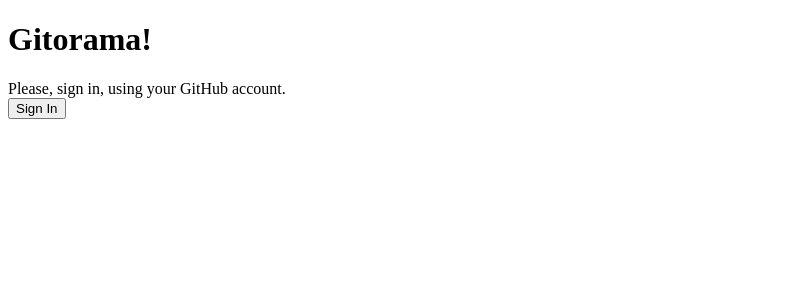
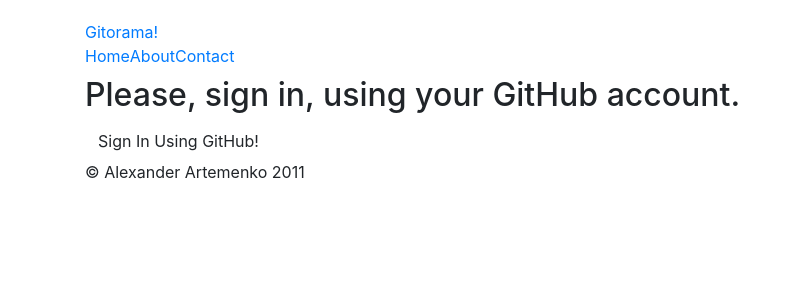
Before and after one commit to svetlyak40wt/gitorama.com, a Flask app: page / in a window 1280 px wide. Shown: the top 300 px of the page, without its empty margins (0-793 px from the left). Run offline with Flask 2, Linux system fonts and the light colour scheme; some libraries are stand-ins or nearby versions.

Commit message:
Twitter bootstrap.

```diff
--- a/templates/base.html
+++ b/templates/base.html
@@ -1,11 +1,43 @@
 <!doctype html>
-<html>
+<html lang="en">
     <head>
+        <meta charset="utf-8">
         <title>Gitorama</title>
+        <link rel="stylesheet" href="http://twitter.github.com/bootstrap/1.4.0/bootstrap.min.css">
+        <style type="text/css">
+            body {
+                padding-top: 20px;
+            }
+        </style>
     </head>
     <body>
-        <h1>Gitorama!</h1>
-        {% block content %}
-        {% endblock %}
+        <div class="topbar">
+          <div class="fill">
+            <div class="container">
+              <a class="brand" href="#">Gitorama!</a>
+              <ul class="nav">
+                <li class="active"><a href="#">Home</a></li>
+                <li><a href="#about">About</a></li>
+                <li><a href="#contact">Contact</a></li>
+              </ul>
+
+            {% if request.user %}
+                <form action="{{ url_for('logout') }}" method="POST" class="pull-right">
+                    <p style="color: gray">Hello, {{ request.user }}. <input type="submit" value="Sign Out" class="btn danger"/></p>
+                </form>
+            {% endif %}
+            </div>
+          </div>
+        </div>
+
+        <div class="container">
+            <h1></h1>
+            {% block content %}
+            {% endblock %}
+
+            <footer>
+                <p>&copy; Alexander Artemenko 2011</p>
+            </footer>
+        </div>
     </body>
 </html>
--- a/templates/index.html
+++ b/templates/index.html
@@ -2,14 +2,9 @@
 
 {% block content %}
     {% if not request.user %}
-        Please, sign in, using your GitHub account.
+        <h2>Please, sign in, using your GitHub account.</h2>
         <form action="{{ url_for('login') }}" method="POST">
-            <input type="submit" value="Sign In"/>
-        </form>
-    {% else %}
-        Hello, {{ request.user }}.
-        <form action="{{ url_for('logout') }}" method="POST">
-            <input type="submit" value="Sign Out"/>
+            <input type="submit" value="Sign In Using GitHub!" class="btn primary"/>
         </form>
     {% endif %}
 {% endblock %}
```
